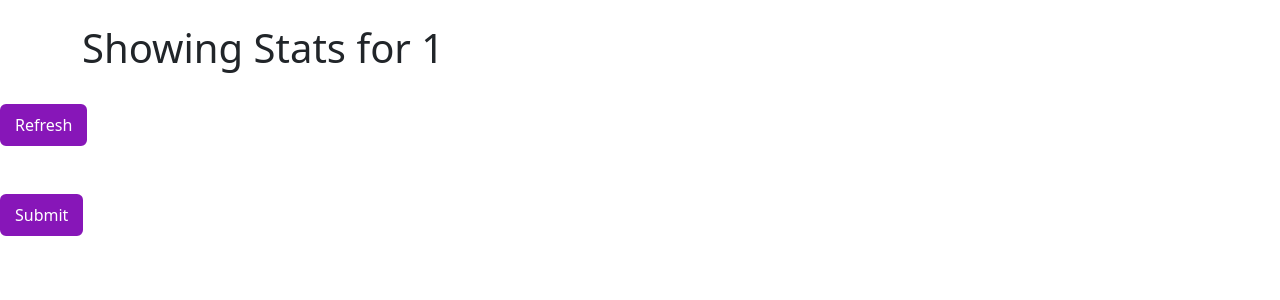
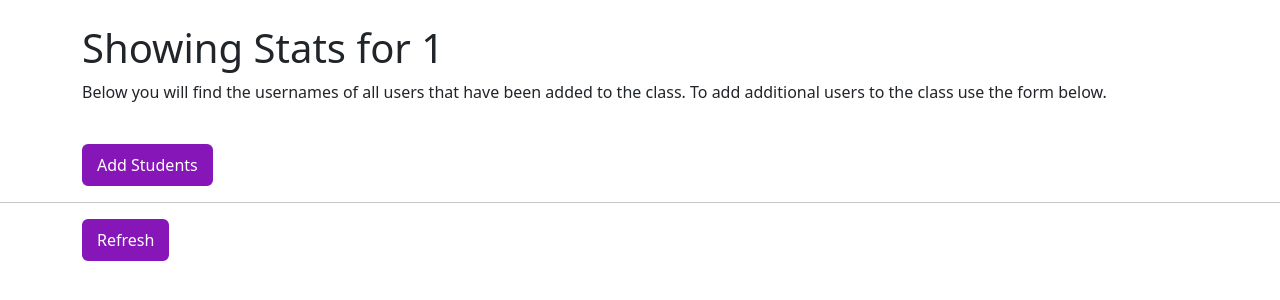
Before and after one commit to Js-cook/Ordo-Aquilarum, a Django app: page /classes/1/ in a window 1280 px wide. Shown: the part 58-358 px from the top of the page. Run offline with Django 3.2, Linux system fonts and the light colour scheme.

Commit message:
ADD - UI changes and additions

```diff
--- a/frontend/templates/frontend/class.html
+++ b/frontend/templates/frontend/class.html
@@ -6,16 +6,22 @@
 <div class="container mt-4">
   <h1>Showing Stats for {{class_name}}</h1>
   <p class="d-none" id="class-name">{{class_name}}</p>
+  <p>Below you will find the usernames of all users that have been added to the class. To add additional users to the class use the form below.</p>
 </div>
 <br>
-<button class="btn btn-primary" onclick="generateStudents()">Refresh</button>
-<div id="form-w" class="mt-5">
+
+<div class="container">
+  <button class="btn btn-primary" onclick="toggleForm()">Add Students</button>
+</div>
+<div id="form-w" class="mt-5 container d-none">
   <form id="student-selection">
 
-  <input type="submit" class="btn btn-primary">
+  <input type="submit" class="btn btn-primary mb-3" value="Add Selected">
   </form>
 </div>
+<hr>
 <div class="container">
+  <button class="btn btn-primary mb-3" onclick="generateStudents()">Refresh</button>
   <ul id="student-list">
 
   </ul>
@@ -31,8 +37,10 @@
       var list = data
       for (var i=0; i<list.length; i++){
         container.innerHTML += `
-        <label>${list[i].username}</label>
-        <input type="checkbox" id="${list[i].username}" value="${list[i].username}" name="student">
+        <div class="form-check">
+          <label class="form-check-label" for="${list[i].username}">${list[i].username}</label>
+          <input class="form-check-input" type="checkbox" id="${list[i].username}" value="${list[i].username}" name="student">
+        </div>
         `
       }
     })
@@ -67,6 +75,16 @@
       var url = `https://ordo-aquilarum.p3rplexed.repl.co/api/add-group/${className}/${usern}/`
       fetch(url)
     }
+    generateStudents()
   })
+
+  function toggleForm(){
+    if (wrapper.classList.contains("d-none")){
+      wrapper.className="mt-5 container"
+    }
+    else {
+      wrapper.className="mt-5 container d-none"
+    }
+  }
 </script>
 {% endblock %}
```
